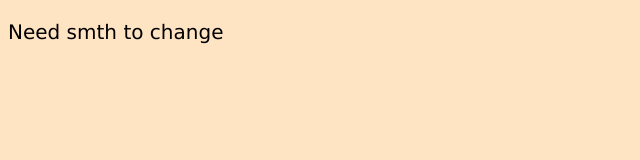
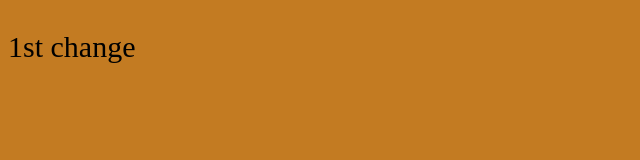
Before and after one commit to leavethelesson/Magra, a plain HTML site: page test.html in a window 1280 px wide. Shown: the whole page, without its empty margins (0-640 px from the left). Drawn offline with Linux system fonts and the light colour scheme.

Commit message:
testing VScode terminal

```diff
--- a/style.css
+++ b/style.css
@@ -1,12 +1,12 @@
 body {
-            background-color: bisque;
+            background-color: rgb(195, 123, 34);
         }
         h1 {
-            color: white;
+            color: rgb(238, 188, 188);
             text-align: center;
         }
         p {
-            font-family: Verdana;
-            font-size: 20px;
-            font-weight: 200;
+            font-family: 'Times New Roman', Times, serif;
+            font-size: 30px;
+            font-weight: 300;
         }
--- a/test.html
+++ b/test.html
@@ -7,7 +7,7 @@
     <meta name="viewport" content="width=device-width, initial-scale=1.0">
     <title>wow</title>
     <script></script>
-    <p>Need smth to change</p>
+    <p>1st change</p>
 </head>
 <body>
 
```
